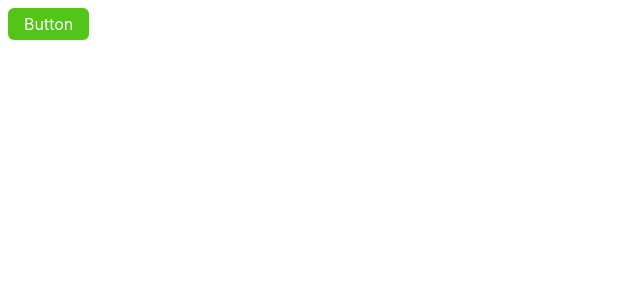
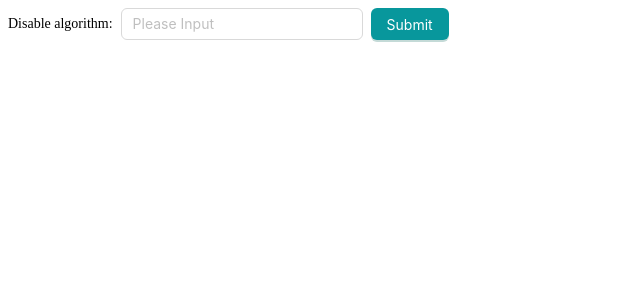
Before and after one commit to rafslzr-dev/acme-app-demo, a Next.js app: page / in a window 1280 px wide. Shown: the top 300 px of the page, without its empty margins (0-640 px from the left). Built offline with nearby package versions, Linux system fonts and the light colour scheme.

Commit message:
Theme preparation

```diff
--- a/pages/_app.tsx
+++ b/pages/_app.tsx
@@ -2,7 +2,7 @@ import React from 'react';
 import { ConfigProvider } from 'antd';
 import type { AppProps } from 'next/app';
 
-import theme from '@/styles/themeConfig';
+import theme from '@/styles/theme';
 
 const App = ({ Component, pageProps }: AppProps) => (
   <ConfigProvider theme={theme}>
--- a/pages/index.tsx
+++ b/pages/index.tsx
@@ -1,9 +1,13 @@
 import React from 'react';
-import { Button } from 'antd';
+import { Button, Space, Input } from 'antd';
 
 const Home = () => (
   <div className="App">
-    <Button type="primary">Button</Button>
+      <Space>
+        <div style={{ fontSize: 14 }}>Disable algorithm: </div>
+        <Input placeholder="Please Input" />
+        <Button type="primary">Submit</Button>
+      </Space>
   </div>
 );
 
--- /dev/null
+++ b/styles/theme.ts
@@ -0,0 +1,18 @@
+import { theme } from 'antd';
+import type { ThemeConfig } from 'antd';
+
+export const colors = {
+  background: { body: '#F9F9F9', card: '#F7F7FC' },
+}
+
+const AppTheme: ThemeConfig = {
+  "token": {
+    "colorPrimary": "#08979c",
+    "colorInfo": "#006d75",
+    "colorLink": "#1677ff"
+  },
+  "algorithm": theme.defaultAlgorithm
+};
+
+// eslint-disable-next-line import/no-default-export
+export default AppTheme;
--- a/styles/themeConfig.ts
+++ /dev/null
@@ -1,10 +0,0 @@
-import type { ThemeConfig } from 'antd';
-
-const theme: ThemeConfig = {
-  token: {
-    fontSize: 16,
-    colorPrimary: '#52c41a',
-  },
-};
-
-export default theme;
```
